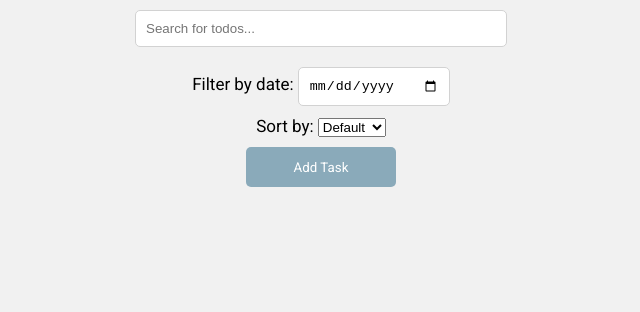
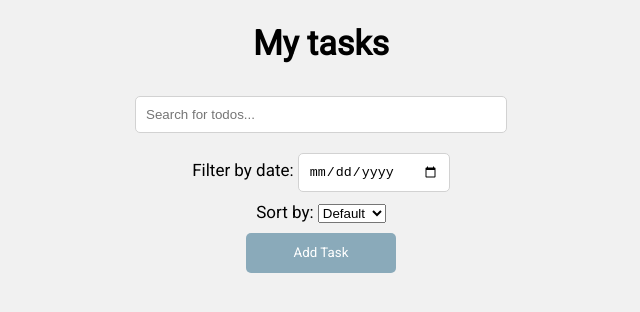
Before and after one commit to kdrshvolia/todo_list, a React (Create React App) app: page / in a window 1280 px wide. Shown: the top 312 px of the page, without its empty margins (319-959 px from the left). Built offline with nearby package versions, Linux system fonts and the light colour scheme.

Commit message:
Add Header

```diff
--- /dev/null
+++ b/src/components/Header/Header.js
@@ -0,0 +1,12 @@
+import React from 'react';
+import PropTypes from 'prop-types';
+
+const Header = ({ children }) => {
+  return <h1>{children}</h1>;
+};
+
+Header.propTypes = {
+  children: PropTypes.string.isRequired,
+};
+
+export default Header;
--- a/src/components/TodoBoard/TodoBoard.js
+++ b/src/components/TodoBoard/TodoBoard.js
@@ -4,6 +4,7 @@ import TodoList from '../TodoList/TodoList';
 import { OpenModalButton } from './StyledComponents';
 import AddingTodoPanel from '../AddingTodoPanel/AddingTodoPanel';
 import FiltersPanel from '../FiltersPanel/FiltersPanel';
+import Header from '../Header/Header';
 
 const TodoBoard = ({
   setInputText,
@@ -24,6 +25,7 @@ const TodoBoard = ({
 }) => {
   return (
     <div>
+      <Header>My tasks</Header>
       <FiltersPanel
         searchTodos={searchTodos}
         setFilterDate={setFilterDate}
```
